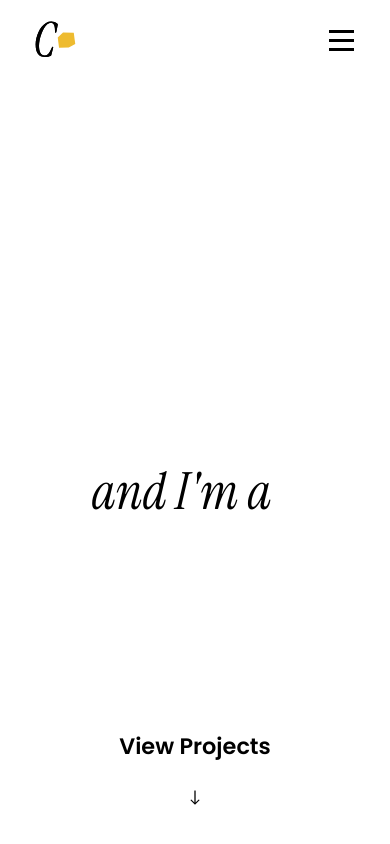
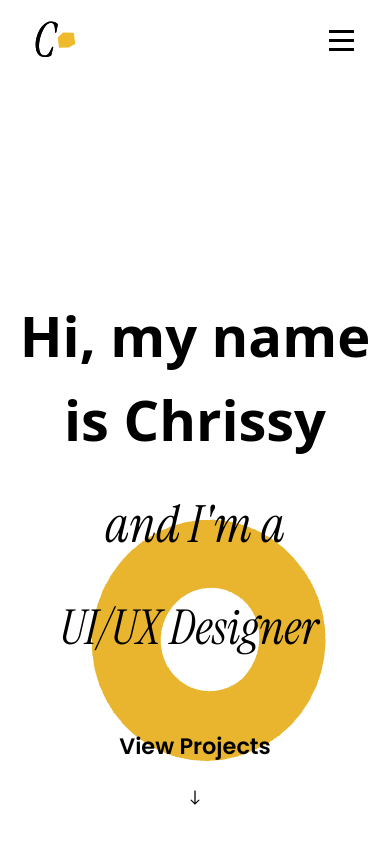
Before and after one commit to chrissye0/personal-website, a React (Vite) app: page / in a window 390 px wide. Shown: the top 844 px of the page. Built offline with nearby package versions, Linux system fonts and the light colour scheme.

Commit message:
restyling header

```diff
--- a/src/components/Home/Three.jsx
+++ b/src/components/Home/Three.jsx
@@ -5,6 +5,7 @@ import { useRef } from 'react';
 export default function Experience() {
     const cube = useRef();
     const torus = useRef();
+
     return (
         <>
             <ambientLight intensity={3} />
@@ -39,14 +40,14 @@ export default function Experience() {
                 </mesh>
 
             </PivotControls>
-            <Text
+            {/* <Text
                 font="../../fonts/InstrumentSerif/InstrumentSerif-Italic.ttf"
                 position={[0, 0.4, 2]}
                 fontSize={0.5}
                 color="black"
             >
                 Hi, my name is Chrissy
-            </Text>
+            </Text> */}
         </>
     )
 }
--- a/src/components/Home/Typewriter.jsx
+++ b/src/components/Home/Typewriter.jsx
@@ -40,9 +40,12 @@ export default function Typewriter() {
     }, [charIndex, isDeleting, titleIndex]);
 
     return (
+        <>
+        <section className="name">Hi, my name is Chrissy</section>
         <section className="typewriter">
             <h1>and I'm a</h1>
             <h1 className="typewriter-text">{text}</h1>
         </section>
+        </>
     );
 }
--- a/src/styles/Home.css
+++ b/src/styles/Home.css
@@ -17,6 +17,13 @@
   align-items: center;
   gap: -10px;
   position: relative;
+}
+
+.name {
+  padding-bottom: 200px;
+  font-size: 4rem;
+  font-weight: bold;
+  position: absolute;
 }
 
 .typewriter {
@@ -118,6 +125,11 @@
 
 /* 600px and below*/
 @media only screen and (max-width: 600px) {
+  .home {
+    scroll-snap-type: none;
+    height: auto;
+  }
+
   .projects {
     display: flex;
     flex-direction: column;
@@ -137,4 +149,28 @@
     flex-direction: column;
     text-align: center;
   }
+
+  .name {
+  padding-bottom: 250px;
+  font-size: 3.5rem;
+  font-weight: bold;
+  position: absolute;
   }
+
+  .typewriter {
+    position: absolute;
+    display: flex;
+    flex-direction: column;
+    padding-top: 175px;
+    gap: 0.5rem;
+  }
+
+  .typewriter-text {
+    font-size: 3rem;
+    height: 80px;
+  }
+
+  h1 {
+    margin: 20px 0px;
+  }
+}
```
Lines whose indentation alone changed are shown as unchanged.
